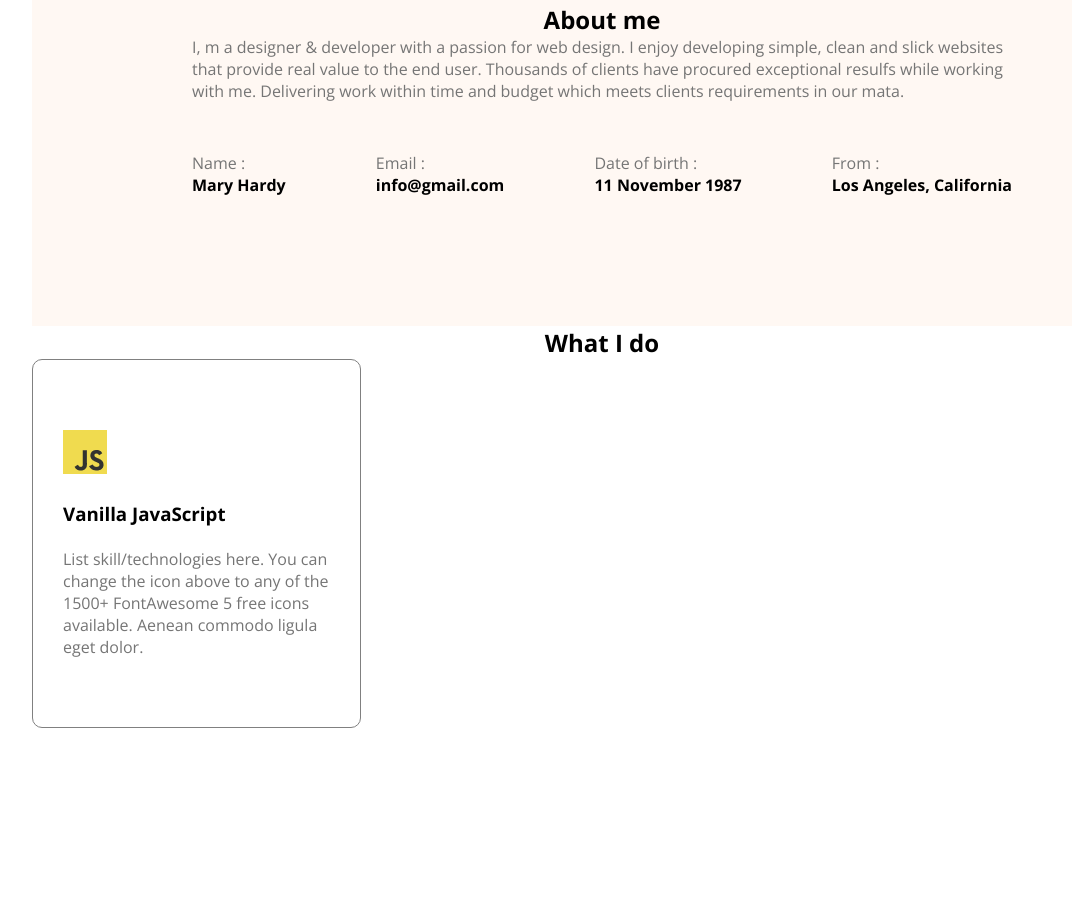
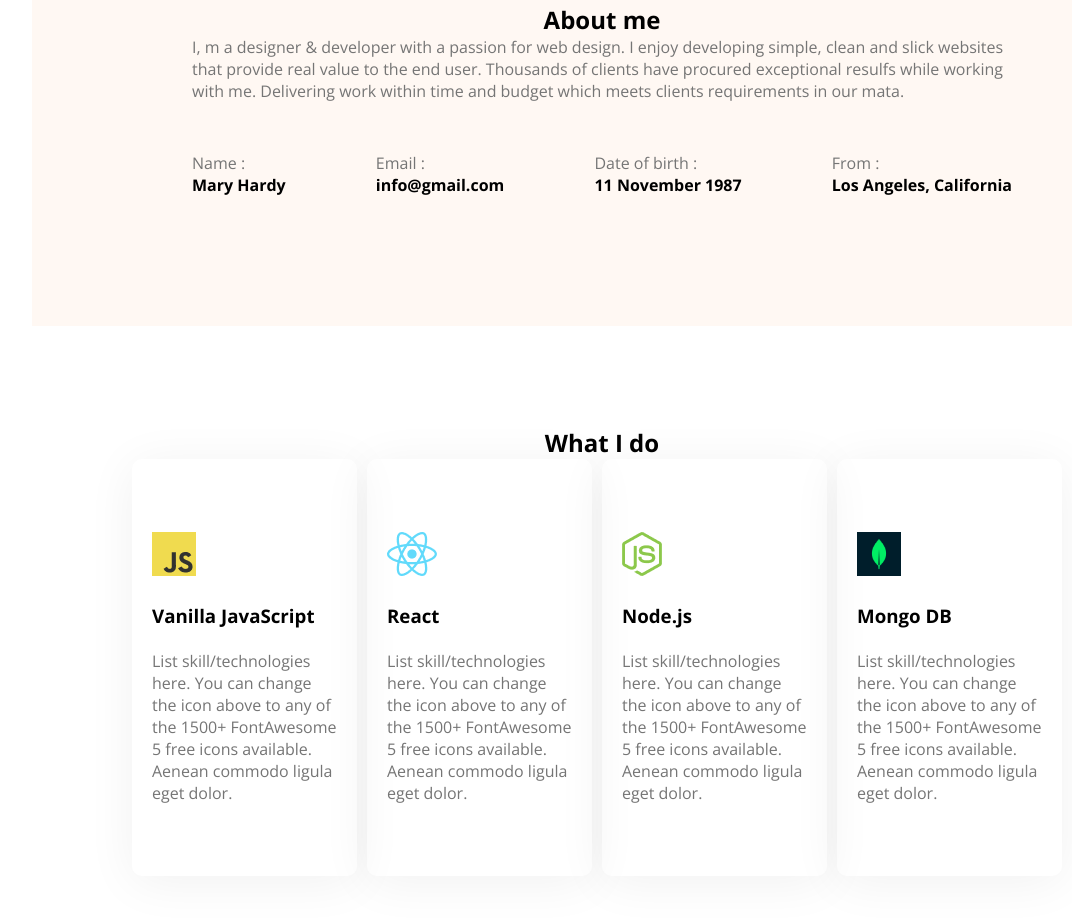
Before and after one commit to hrhabib07/portfolio-d, a plain HTML site: page index.html in a window 1280 px wide. Shown: the part 1148-2071 px from the top of the page, without its empty margins (38-1110 px from the left). Before the commit the page ends 1920 px from the top, so only its background shows below. Drawn offline with nearby package versions, Linux system fonts and the light colour scheme.

Commit message:
something  added

```diff
--- a/index.html
+++ b/index.html
@@ -83,6 +83,52 @@
                         </div>
 
                     </div>
+                    <div class="card">
+                        <div class="card-content">
+                            <img src="/images/icons/react.png" alt="icon">
+                            <br>
+                            <br>
+                            <h3>React </h3>
+                            <br>
+                            <p class="card-description">List skill/technologies here. You can change the icon above to
+                                any
+                                of the 1500+ FontAwesome 5
+                                free icons available. Aenean commodo ligula eget dolor. </p>
+
+                        </div>
+
+                    </div>
+                    <div class="card">
+                        <div class="card-content">
+                            <img src="/images/icons/nodejs.png" alt="icon">
+                            <br>
+                            <br>
+                            <h3>Node.js</h3>
+                            <br>
+                            <p class="card-description">List skill/technologies here. You can change the icon above to
+                                any
+                                of the 1500+ FontAwesome 5
+                                free icons available. Aenean commodo ligula eget dolor. </p>
+
+                        </div>
+
+                    </div>
+
+                    <div class="card">
+                        <div class="card-content">
+                            <img src="/images/icons/mongo.png" alt="icon">
+                            <br>
+                            <br>
+                            <h3>Mongo DB</h3>
+                            <br>
+                            <p class="card-description">List skill/technologies here. You can change the icon above to
+                                any
+                                of the 1500+ FontAwesome 5
+                                free icons available. Aenean commodo ligula eget dolor. </p>
+
+                        </div>
+
+                    </div>
                 </div>
                 <br>
                 <br>
--- a/styles/style.css
+++ b/styles/style.css
@@ -110,16 +110,27 @@ main {
 
 /* what I do style  */
 
+.what-i-do {
+    margin: 100px;
+}
+
+.card-container {
+    display: flex;
+    justify-content: space-between;
+
+}
 
 .card {
-    height: 307px;
     width: 267px;
-    padding: 30px;
-    border: 1px solid gray;
+    height: 377px;
+    padding: 20px;
+
     display: flex;
     align-items: center;
     justify-content: center;
     border-radius: 10px;
+    margin-right: 10px;
+    box-shadow: 0px 6px 50px rgba(0, 0, 0, 0.06);
 }
 
 .card-description {
```
